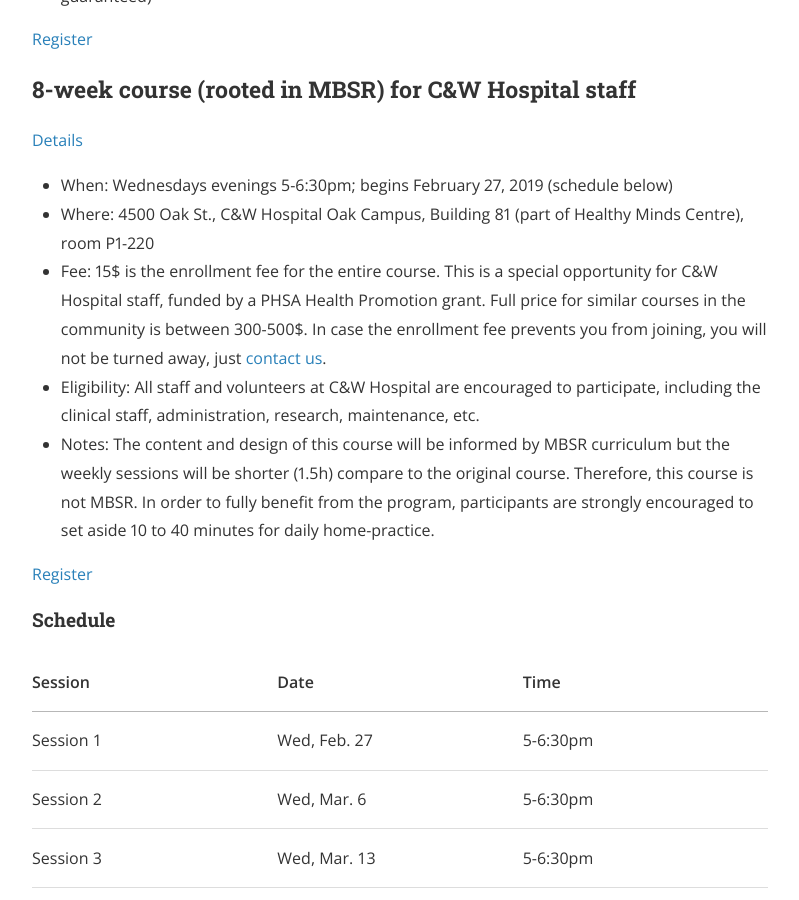
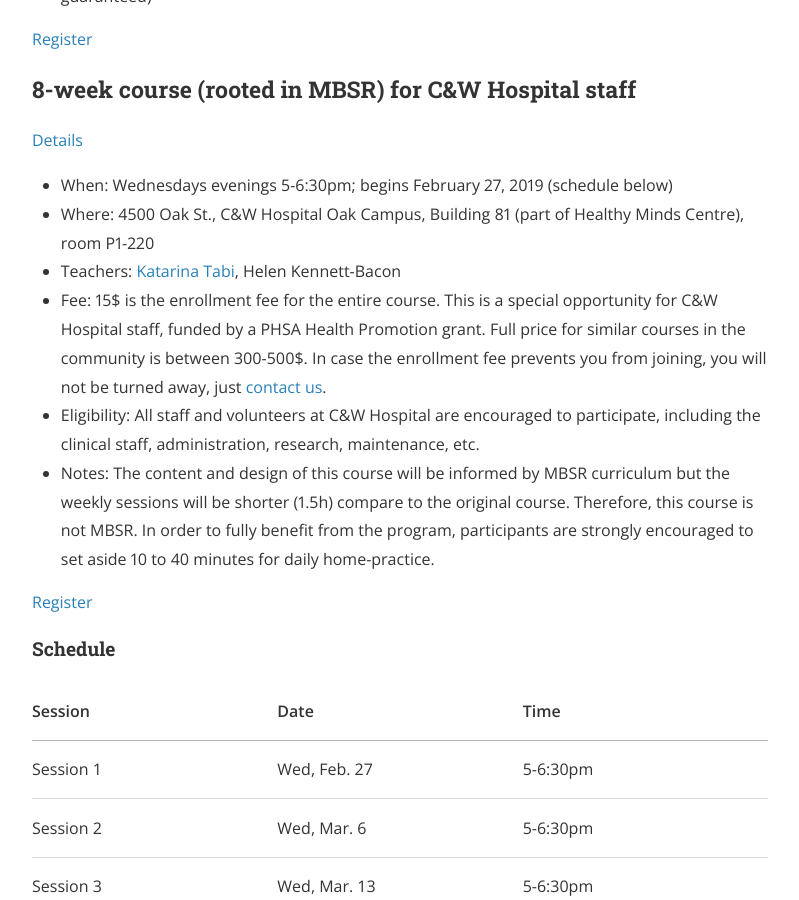
Before and after one commit to mindfulnessone/mindfulnessone.github.io, a Jekyll site: the page built from hospital-staff.md, in a window 1280 px wide and 900 px high, scrolled down 596 px. Shown: the whole window, without its empty margins (240-1039 px from the left). Built offline with Jekyll 4.4.1, drawn with Linux system fonts in a browser that asks for light colours; nearby versions of some CDN libraries.

Commit message:
Update hospital-staff.md

```diff
--- a/hospital-staff.md
+++ b/hospital-staff.md
@@ -20,6 +20,7 @@
 [Details](/mbsr/)
 - When: Wednesdays evenings 5-6:30pm; begins February 27, 2019 (schedule below)
 - Where: 4500 Oak St., C&W Hospital Oak Campus, Building 81 (part of Healthy Minds Centre), room P1-220
+- Teachers: [Katarina Tabi](/about/), Helen Kennett-Bacon
 - Fee: 15$ is the enrollment fee for the entire course. This is a special opportunity for C&W Hospital staff, funded by a PHSA Health Promotion grant. Full price for similar courses in the community is between 300-500$. In case the enrollment fee prevents you from joining, you will not be turned away, just [contact us](/contact/).
 - Eligibility: All staff and volunteers at C&W Hospital are encouraged to participate, including the clinical staff, administration, research, maintenance, etc.
 - Notes: The content and design of this course will be informed by MBSR curriculum but the weekly sessions will be shorter (1.5h) compare to the original course. Therefore, this course is not MBSR. In order to fully benefit from the program, participants are strongly encouraged to set aside 10 to 40 minutes for daily home-practice.
```
